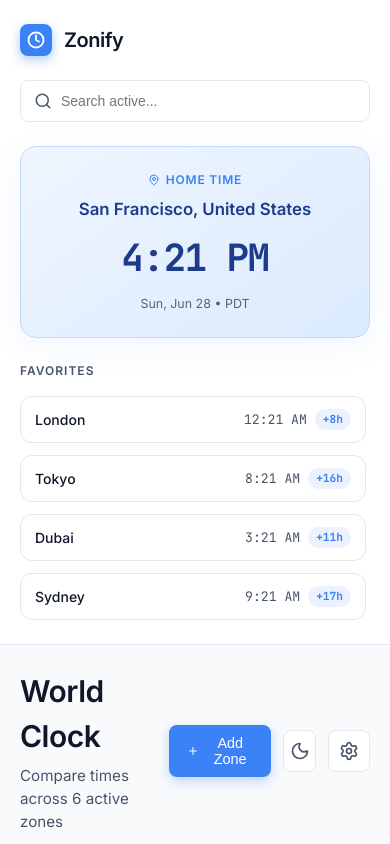
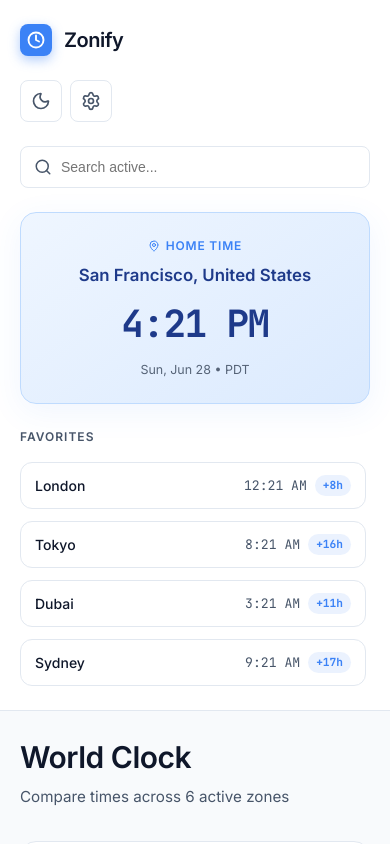
Before and after one commit to tomiabe/zonify, a React (Vite) app: page / in a window 390 px wide. Built offline with nearby package versions, Linux system fonts and the light colour scheme.

Commit message:
Mobile: move theme/settings to sidebar, add FAB for Add Zone

```diff
--- a/src/App.tsx
+++ b/src/App.tsx
@@ -385,77 +385,7 @@ const App = () => {
           Zonify
         </div>
 
-        <div className="search-container">
-          <Search className="search-icon" size={16} />
-          <input
-            type="text"
-            className="search-input"
-            placeholder="Search active..."
-            value={searchQuery}
-            onChange={(e) => setSearchQuery(e.target.value)}
-          />
-        </div>
-
-        {/* Local Time Card */}
-        <div className="local-time-card">
-          <div className="local-time-header">
-            <MapPin size={12} /> HOME TIME
-          </div>
-          <div className="local-city">{homeCity.name}, {homeCity.country}</div>
-          <div className="local-time">
-            {formatTime(activeDate, homeCity.timezone, showSeconds && scrubbedHour === null)}
-          </div>
-          <div className="local-date">
-            {formatDate(activeDate, homeCity.timezone)} • {getTimezoneAbbreviation(activeDate, homeCity.timezone)}
-          </div>
-        </div>
-
-        {/* Dynamic Sidebar Favorites */}
-        <div className="favorites-section">
-          <div className="favorites-title">FAVORITES</div>
-          {favoriteCities.length === 0 ? (
-            <div style={{ fontSize: '0.8rem', color: 'var(--text-secondary)', padding: '8px 0' }}>
-              No favorites. Click the star on timezone cards to add!
-            </div>
-          ) : (
-            favoriteCities.map(city => {
-              const offset = getHourDifference(city.timezone, homeCity.timezone);
-              return (
-                <div
-                  key={city.id}
-                  className="favorite-item"
-                  onClick={() => {
-                    // Quick add/center action: bring city to focus or set as home
-                    if (!gridCities.some(c => c.id === city.id)) {
-                      setGridCities(prev => [city, ...prev]);
-                    }
-                  }}
-                >
-                  <span className="favorite-name">{city.name}</span>
-                  <span className="favorite-time">
-                    {formatTime(activeDate, city.timezone)}
-                    <span className="badge">{formatOffsetLabel(offset)}</span>
-                  </span>
-                </div>
-              );
-            })
-          )}
-        </div>
-      </aside>
-
-      {/* Main Content */}
-      <main className="main-content">
-        <header className="header">
-          <div>
-            <h1>World Clock</h1>
-            <p>Compare times across {gridCities.length} active zones</p>
-          </div>
-          <div className="actions">
-            <button className="btn-primary" onClick={() => setIsAddModalOpen(true)}>
-              <Plus size={16} /> Add Zone
-            </button>
-
-            {/* Theme Toggle Button */}
+        <div className="sidebar-actions">
           <button
             className="btn-icon"
             onClick={() => {
@@ -467,7 +397,6 @@ const App = () => {
             {theme === 'dark' ? <Sun size={20} /> : <Moon size={20} />}
           </button>
 
-            {/* Settings Button */}
           <div className="settings-container" ref={settingsRef}>
             <button
               className="btn-icon"
@@ -537,6 +466,77 @@ const App = () => {
               </div>
             )}
           </div>
+        </div>
+
+        <div className="search-container">
+          <Search className="search-icon" size={16} />
+          <input
+            type="text"
+            className="search-input"
+            placeholder="Search active..."
+            value={searchQuery}
+            onChange={(e) => setSearchQuery(e.target.value)}
+          />
+        </div>
+
+        {/* Local Time Card */}
+        <div className="local-time-card">
+          <div className="local-time-header">
+            <MapPin size={12} /> HOME TIME
+          </div>
+          <div className="local-city">{homeCity.name}, {homeCity.country}</div>
+          <div className="local-time">
+            {formatTime(activeDate, homeCity.timezone, showSeconds && scrubbedHour === null)}
+          </div>
+          <div className="local-date">
+            {formatDate(activeDate, homeCity.timezone)} • {getTimezoneAbbreviation(activeDate, homeCity.timezone)}
+          </div>
+        </div>
+
+        {/* Dynamic Sidebar Favorites */}
+        <div className="favorites-section">
+          <div className="favorites-title">FAVORITES</div>
+          {favoriteCities.length === 0 ? (
+            <div style={{ fontSize: '0.8rem', color: 'var(--text-secondary)', padding: '8px 0' }}>
+              No favorites. Click the star on timezone cards to add!
+            </div>
+          ) : (
+            favoriteCities.map(city => {
+              const offset = getHourDifference(city.timezone, homeCity.timezone);
+              return (
+                <div
+                  key={city.id}
+                  className="favorite-item"
+                  onClick={() => {
+                    // Quick add/center action: bring city to focus or set as home
+                    if (!gridCities.some(c => c.id === city.id)) {
+                      setGridCities(prev => [city, ...prev]);
+                    }
+                  }}
+                >
+                  <span className="favorite-name">{city.name}</span>
+                  <span className="favorite-time">
+                    {formatTime(activeDate, city.timezone)}
+                    <span className="badge">{formatOffsetLabel(offset)}</span>
+                  </span>
+                </div>
+              );
+            })
+          )}
+        </div>
+      </aside>
+
+      {/* Main Content */}
+      <main className="main-content">
+        <header className="header">
+          <div>
+            <h1>World Clock</h1>
+            <p>Compare times across {gridCities.length} active zones</p>
+          </div>
+          <div className="actions desktop-only">
+            <button className="btn-primary" onClick={() => setIsAddModalOpen(true)}>
+              <Plus size={16} /> Add Zone
+            </button>
           </div>
         </header>
 
@@ -764,6 +764,11 @@ const App = () => {
           </div>
         </div>
       )}
+
+      {/* Floating Add Zone button (mobile) */}
+      <button className="fab" onClick={() => setIsAddModalOpen(true)} title="Add Zone">
+        <Plus size={24} />
+      </button>
     </div>
   );
 };
--- a/src/index.css
+++ b/src/index.css
@@ -847,6 +847,10 @@ input:checked + .slider:before {
   background: var(--text-secondary);
 }
 
+.sidebar-actions {
+  display: none;
+}
+
 @media (max-width: 1024px) {
   .app-container {
     flex-direction: column;
@@ -858,9 +862,51 @@ input:checked + .slider:before {
     border-bottom: 1px solid var(--border-color);
     padding: 24px 20px;
     gap: 24px;
+    position: sticky;
+    top: 0;
+    z-index: 10;
+  }
+  .sidebar-actions {
+    display: flex;
+    align-items: center;
+    gap: 8px;
   }
   .main-content {
     padding: 24px 20px;
     overflow: visible;
   }
+  .desktop-only {
+    display: none !important;
+  }
+  .fab {
+    display: flex;
+  }
 }
+
+.fab {
+  display: none;
+  position: fixed;
+  bottom: 24px;
+  right: 24px;
+  width: 56px;
+  height: 56px;
+  border-radius: 50%;
+  background-color: var(--accent-blue);
+  color: white;
+  align-items: center;
+  justify-content: center;
+  box-shadow: 0 4px 16px rgba(59, 130, 246, 0.4);
+  z-index: 100;
+  cursor: pointer;
+  border: none;
+  transition: transform 0.2s ease, box-shadow 0.2s ease;
+}
+
+.fab:hover {
+  transform: scale(1.05);
+  box-shadow: 0 6px 24px rgba(59, 130, 246, 0.5);
+}
+
+.fab:active {
+  transform: scale(0.95);
+}
```
Lines whose indentation alone changed are shown as unchanged.
